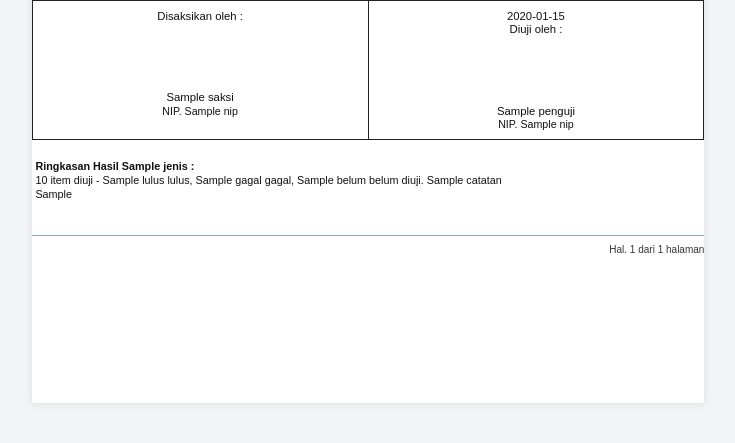
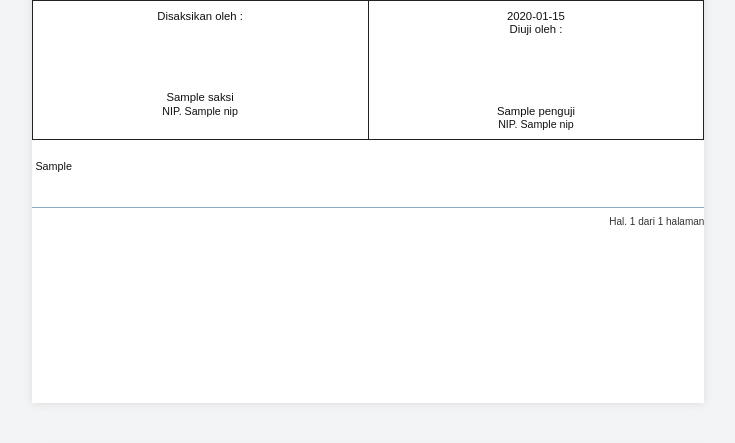
Before and after one commit to saibapna/qamanager, a Node project: template templates/base-layout.hbs in a window 1280 px wide. Shown: the part 663-1106 px from the top of the page, without its empty margins (272-1007 px from the left). Run offline with Node 20 templates, Linux system fonts and the light colour scheme; the template is opened without the code that fills it: most values are stand-ins (such as "Sample title", 1, 10 or a date in 2020).

Commit message:
feat(pdf): match official BA summary placement for short vs 5-page documents

```diff
--- a/templates/base-layout.hbs
+++ b/templates/base-layout.hbs
@@ -94,11 +94,13 @@
       </td>
     </tr>
   </table>
+  {{#if dokumen.showSummaryFirst}}
   <div class="summary-block">
     <strong>Ringkasan Hasil {{dokumen.jenis}} :</strong>
     <div>{{ringkasan.total}} item diuji - {{ringkasan.lulus}} lulus, {{ringkasan.gagal}} gagal, {{ringkasan.belum}} belum diuji. {{ringkasan.catatan}}</div>
-    {{#if dokumen.signatureNotice}}<div class="signature-warning">{{dokumen.signatureNotice}}</div>{{/if}}
   </div>
+  {{/if}}
+  {{#if dokumen.signatureNotice}}<div class="summary-block signature-warning">{{dokumen.signatureNotice}}</div>{{/if}}
   <div class="page-footer"><div class="rule">Hal. 1 dari {{dokumen.totalPages}} halaman</div></div>
 </div>
 
@@ -122,7 +124,9 @@
     </tbody>
   </table>
   {{#if this.isLastPage}}
+    {{#if @root.dokumen.showSummaryFinal}}
     <div class="summary-block"><strong>Ringkasan Hasil {{@root.dokumen.jenis}} :</strong><div>{{@root.ringkasan.total}} item - {{@root.ringkasan.lulus}} lulus, {{@root.ringkasan.gagal}} gagal, {{@root.ringkasan.belum}} belum diuji. {{@root.ringkasan.catatan}} {{@root.ringkasan.temuan}}</div></div>
+    {{/if}}
     <table class="signature-table signature-final" aria-label="Ruang pengesahan hasil">
       <tr>
         <td>Disaksikan oleh :<div class="signature-space"></div><div class="signature-name">{{@root.saksi.nama}}</div><div class="signature-meta">{{#if @root.saksi.nip}}NIP. {{@root.saksi.nip}}{{/if}}</div></td>
```
